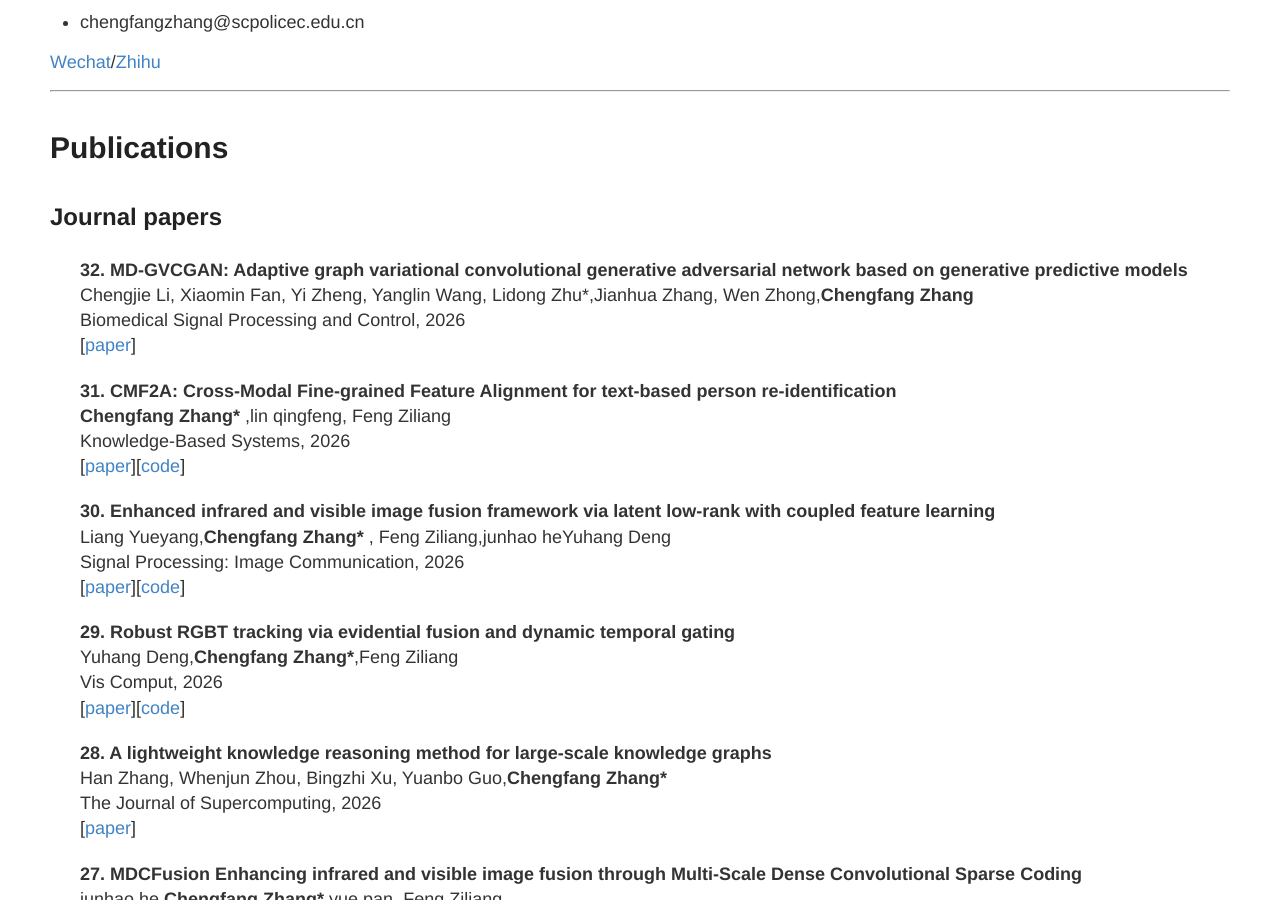
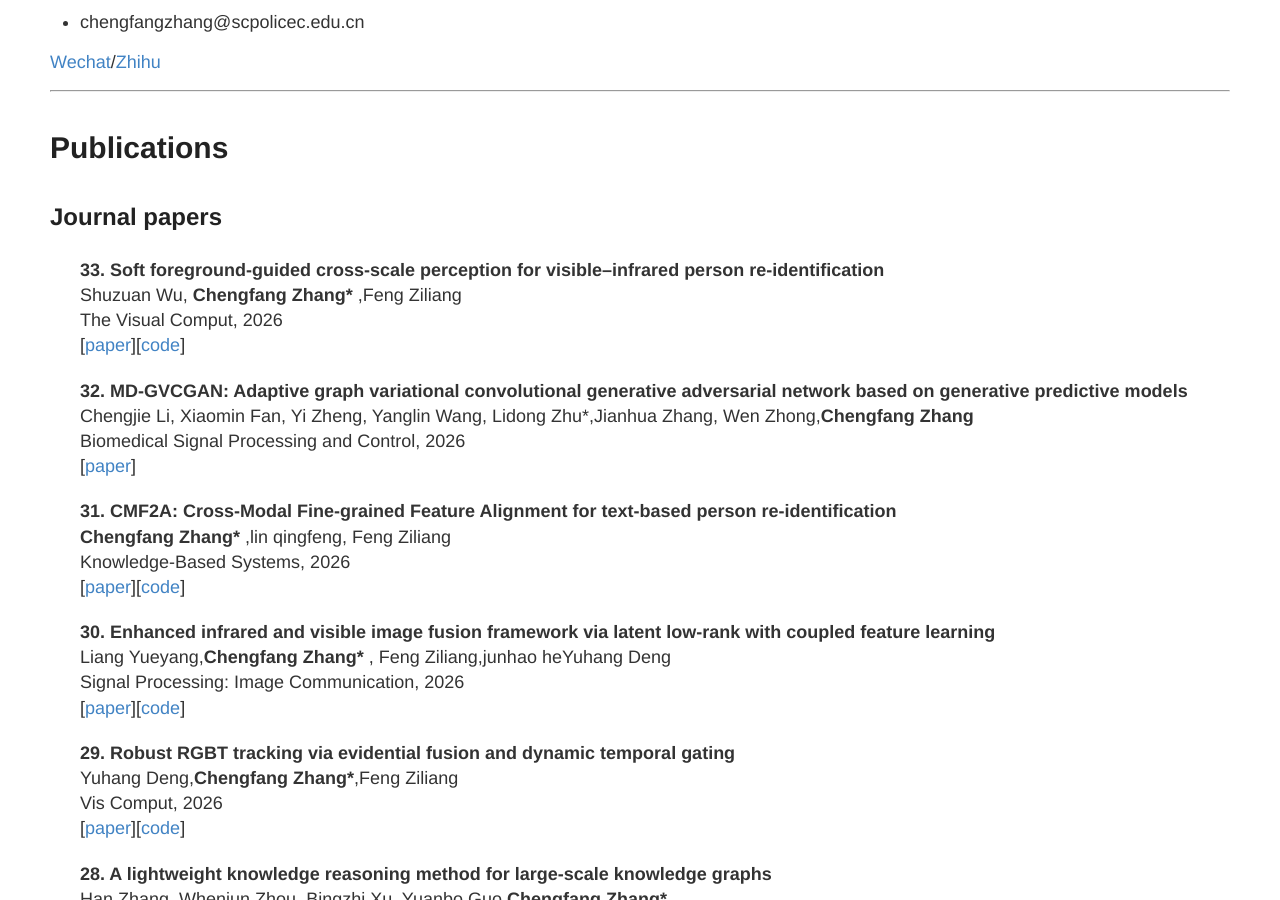
Before and after one commit to ChengfangZhang117/ChengfangZhang117.github.io, a Jekyll site: the page built from index.md, in a window 1280 px wide and 900 px high, scrolled down 453 px. Built offline with Jekyll 4.4.1, drawn with Linux system fonts in a browser that asks for light colours; our own code applies the rules of GitHub Pages for plain Markdown files.

Commit message:
index.md

```diff
--- a/index.md
+++ b/index.md
@@ -19,6 +19,15 @@ I am currently a member at [Intelligent Policing Key Laboratory of Sichuan Provi
 ## Journal papers
 
 <div class="papers-container papers-selected">
+
+<div class="publication media paperhi">
+<div class="media-body">
+      <b>33. Soft foreground-guided cross-scale perception for visible–infrared person re-identification</b><br>
+    Shuzuan Wu, <strong><b>Chengfang Zhang*</b></strong> ,Feng Ziliang<br/>
+The Visual Comput, 2026<br/>
+ [<a href="https://doi.org/10.1007/s00371-026-04756-9">paper</a>][<a href="https://github.com/JSONWSZ/SFGPN">code</a>]
+   </div>
+</div>
 
 <div class="publication media paperhi">
 <div class="media-body">
```
